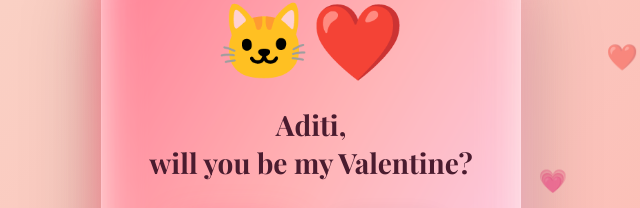
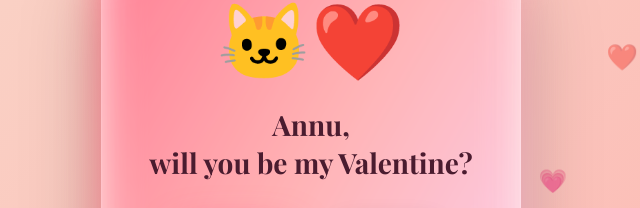
Before and after one commit to Sonat-Mathew/Valentine, a plain HTML site: page index.html in a window 1280 px wide. Shown: the part 233-441 px from the top of the page, 329-969 px from the left. Drawn offline with nearby package versions, Linux system fonts and the light colour scheme.

Commit message:
Update index.html

```diff
--- a/index.html
+++ b/index.html
@@ -342,7 +342,7 @@
 
     <div class="emoji">🐱❤️</div>
 
-    <h2>Aditi,<br>will you be my Valentine?</h2>
+    <h2>Annu,<br>will you be my Valentine?</h2>
 
 
 
```
